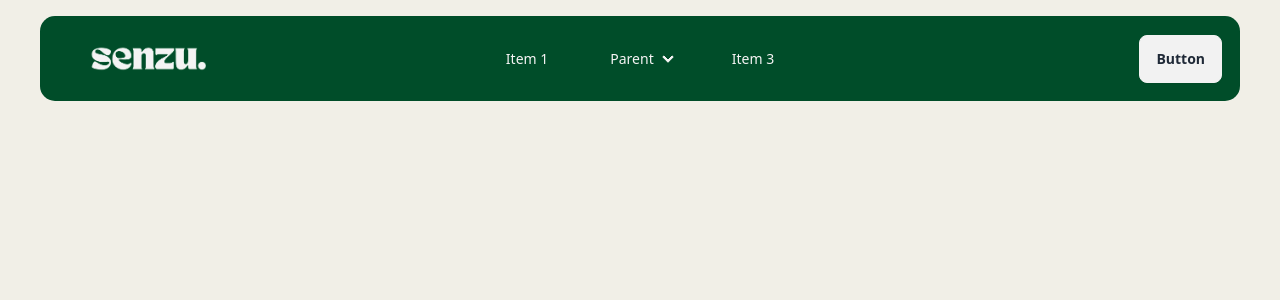
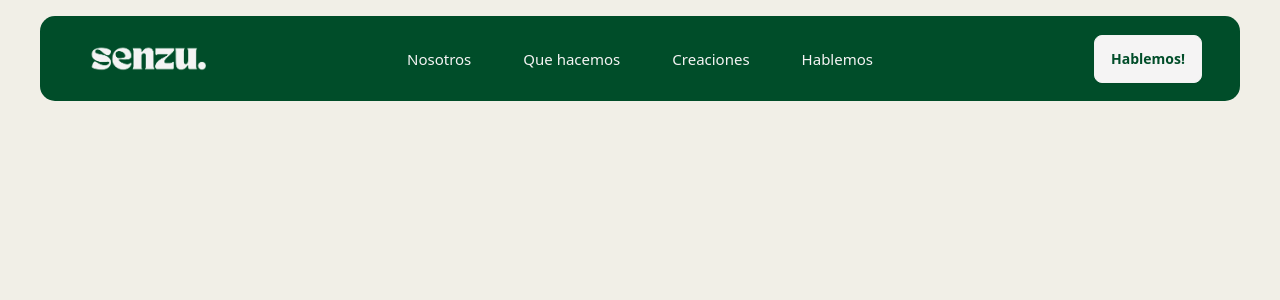
Before and after one commit to ivolevy/senzu-react, a React (Vite) app: page / in a window 1280 px wide. Shown: the top 300 px of the page. Built offline with nearby package versions, Linux system fonts and the light colour scheme.

Commit message:
adding modal

```diff
--- a/index.html
+++ b/index.html
@@ -2,10 +2,9 @@
 <html lang="en">
   <head>
     <meta charset="UTF-8" />
-    <link rel="icon" type="image/svg+xml" href="/vite.svg" />
+    <link rel="icon" type="image/png" href="/favicon.png" />
     <meta name="viewport" content="width=device-width, initial-scale=1.0" />
-    <title>Vite + React</title>
-    <link rel="icon" href="%PUBLIC_URL%/favicon.png" type="image/png" />
+    <title title="Senzu creative studio">Senzu creative studio</title>
   </head>
   <body>
     <div id="root"></div>
--- a/src/assets/comps/Nav.jsx
+++ b/src/assets/comps/Nav.jsx
@@ -6,16 +6,15 @@ const DaisyNav = () => {
   const [menuOpen, setMenuOpen] = useState(false);
 
   const toggleMenu = () => {
-    setMenuOpen(!menuOpen); // Alternar entre abierto/cerrado
+    setMenuOpen(!menuOpen);
   };
 
   return (
-    <div className="navbar nav bg-szGreen text-szText">
+    <nav className="navbar nav bg-szGreen text-szText">
       <div className="navbar-start">
         <div className="dropdown">
-          {/* Al hacer clic, el menú se abre o se cierra */}
           <div tabIndex={0} role="button" aria-label="Toggle Menu" className="lg:hidden" onClick={toggleMenu}>
-            <AnimatedMenuIcon isOpen={menuOpen} /> {/* Pasamos el estado al ícono */}
+            <AnimatedMenuIcon isOpen={menuOpen} />
           </div>
 
           {/* Dropdown menu controlado */}
@@ -24,15 +23,10 @@ const DaisyNav = () => {
               tabIndex={0}
               className="menu menu-sm dropdown-content bg-base-100 rounded-box z-[1] mt-3 w-52 p-2 shadow"
             >
-              <li><a href="#">Item 1</a></li>
-              <li>
-                <a href="#">Parent</a>
-                <ul className="p-2">
-                  <li><a href="#">Submenu 1</a></li>
-                  <li><a href="#">Submenu 2</a></li>
-                </ul>
-              </li>
-              <li><a href="#">Item 3</a></li>
+              <li><a href="#">Nosotros</a></li>
+              <li><a href="#">Que hacemos</a></li>
+              <li><a href="#">Creaciones</a></li>
+              <li><a href="#">Hablemos</a></li>
             </ul>
           )}
         </div>
@@ -41,24 +35,27 @@ const DaisyNav = () => {
 
       <div className="navbar-center hidden lg:flex">
         <ul className="menu menu-horizontal px-1">
-          <li><a href="#">Item 1</a></li>
-          <li>
-            <details>
-              <summary>Parent</summary>
-              <ul className="p-2">
-                <li><a href="#">Submenu 1</a></li>
-                <li><a href="#">Submenu 2</a></li>
-              </ul>
-            </details>
-          </li>
-          <li><a href="#">Item 3</a></li>
+              <li><a href="#">Nosotros</a></li>
+              <li><a href="#">Que hacemos</a></li>
+              <li><a href="#">Creaciones</a></li>
+              <li><a href="#">Hablemos</a></li>
         </ul>
       </div>
 
       <div className="navbar-end">
-        <a href="#" className="btn">Button</a>
+        {/* You can open the modal using document.getElementById('ID').showModal() method */}
+        <button className="btn button" onClick={()=>document.getElementById('my_modal_3').showModal()}>Hablemos!</button>
+        <dialog id="my_modal_3" className="modal">
+          <div className="modal-box !bg-szBeige">
+            <form method="dialog">
+              {/* if there is a button in form, it will close the modal */}
+              <button className="btn-sm btn-circle btn-ghost absolute right-2 top-2 text-2xl">✕</button>
+            </form>
+            <h3 className="font-bold text-lg">Form de contacto</h3>
+          </div>
+        </dialog>
       </div>
-    </div>
+    </nav>
   );
 };
 
--- a/src/assets/comps/NavIcon.jsx
+++ b/src/assets/comps/NavIcon.jsx
@@ -12,7 +12,6 @@ const AnimatedMenuIcon = () => {
       onClick={toggleMenu}
       className="flex flex-col items-center justify-center space-y-1 cursor-pointer"
     >
-      {/* Líneas del menú */}
       <div
         className={`h-1 w-6 bg-szText transition-transform duration-300 ease-in-out ${
           isOpen ? 'transform translate-y-2 rotate-45' : ''
--- a/src/assets/css/header.css
+++ b/src/assets/css/header.css
@@ -28,7 +28,17 @@
   width: 9rem;
 }
 
+nav li{
+  font-size: 15px;
+}
+
 .button{
   color: var(--sz-green) !important;
   background-color: var(--sz-text) !important;
+  margin-right: 20px;
 }
+
+.modal-box{
+  border: 1px solid var(--sz-green);
+  color: var(--sz-green);
+}
```
